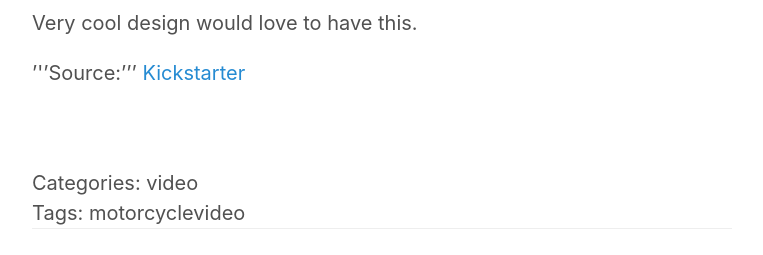
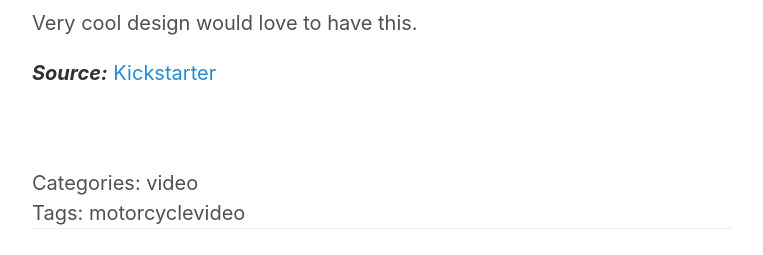
Before and after one commit to briankohles/briankohles.github.io, a Jekyll site: the page built from _posts/2015-06-01-Motorcycle-Stand.md, in a window 1280 px wide. Shown: the part 546-801 px from the top of the page, without its empty margins (258-1021 px from the left). Built offline with Jekyll 4.4.1, drawn with Linux system fonts in a browser that asks for light colours.

```diff
--- a/_posts/2015-06-01-Motorcycle-Stand.md
+++ b/_posts/2015-06-01-Motorcycle-Stand.md
@@ -11,4 +11,4 @@
 
 Very cool design would love to have this.
 
-'''Source:''' [Kickstarter](https://www.kickstarter.com/projects/1140924745/phoenix-racing-stands-innovative-motorcycle-stands)
+***Source:*** [Kickstarter](https://www.kickstarter.com/projects/1140924745/phoenix-racing-stands-innovative-motorcycle-stands)
```
